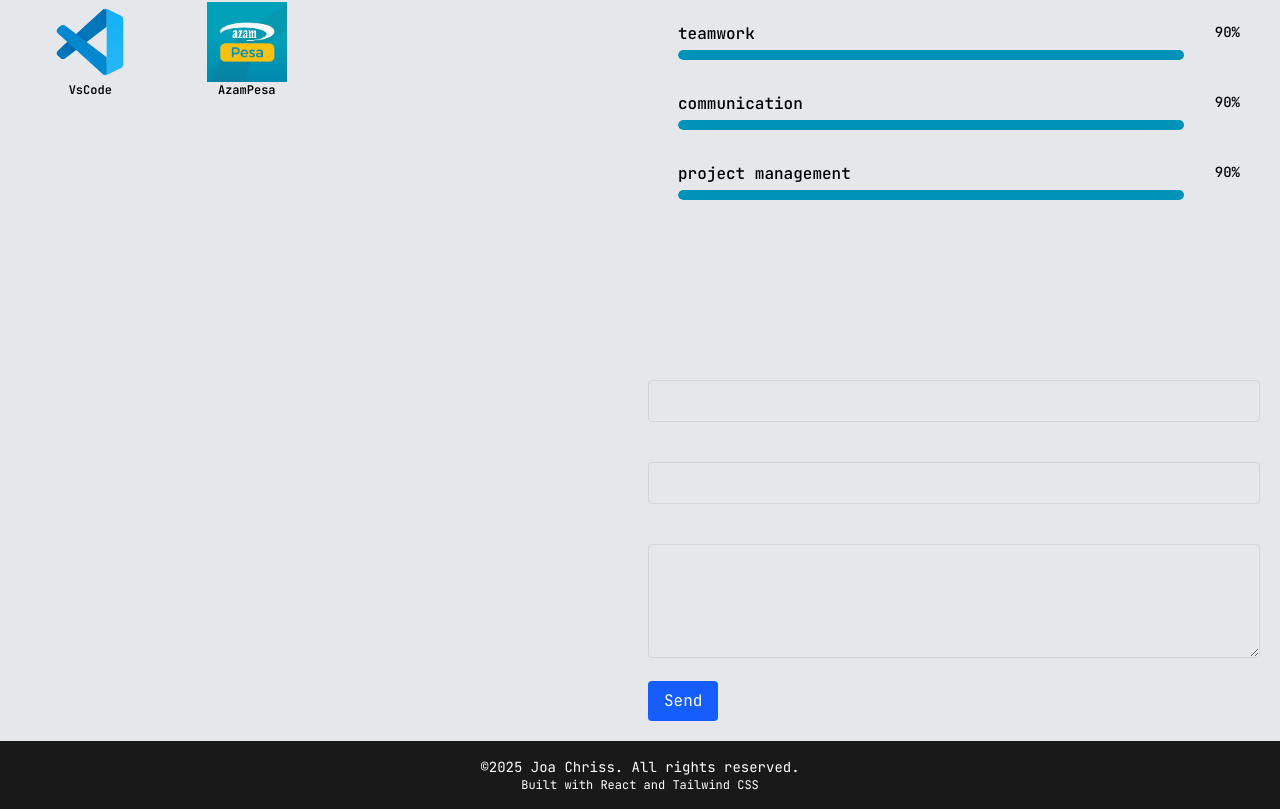
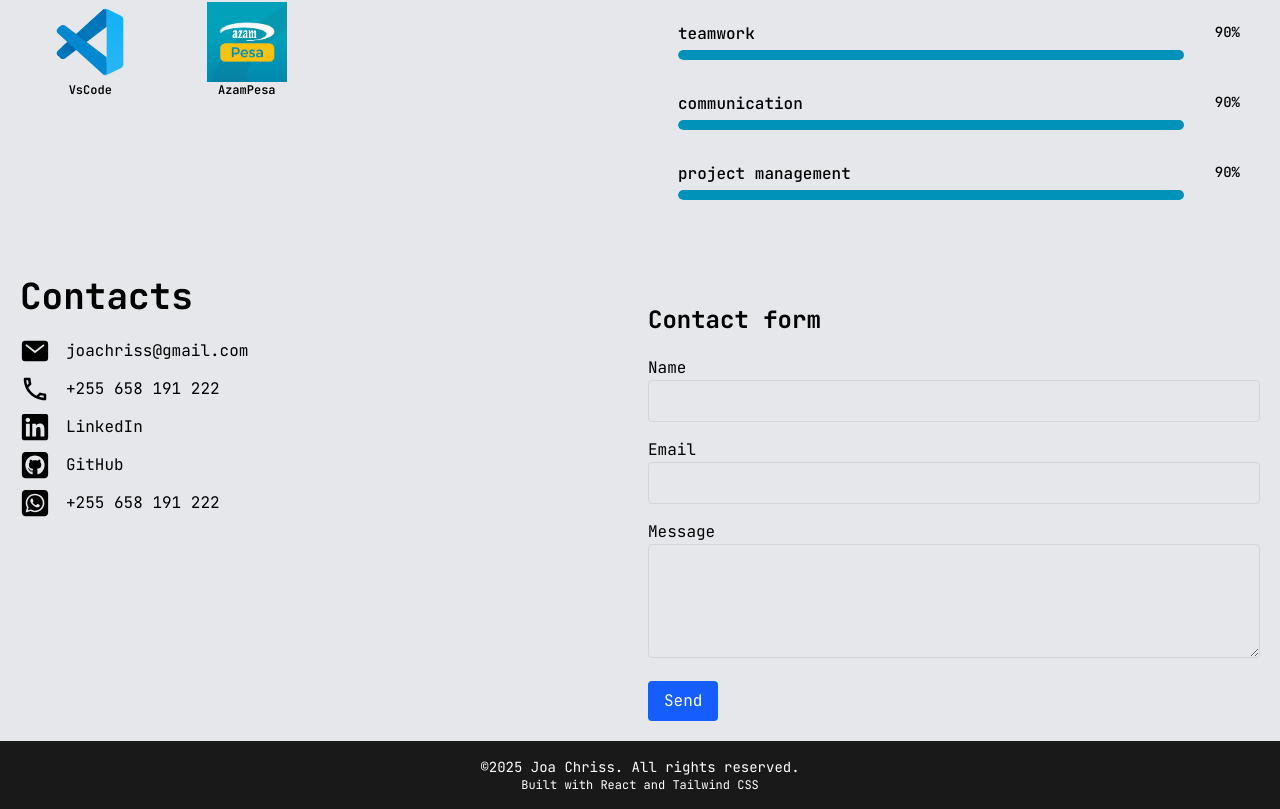
Before and after one commit to Joachriss/portfolio, a React (Vite) app: page / in a window 1280 px wide. Shown: the part 2494-3303 px from the top of the page. Built offline with nearby package versions, Linux system fonts and the light colour scheme.

Commit message:
Modified contacts font color

```diff
--- a/src/components/ContactSection.tsx
+++ b/src/components/ContactSection.tsx
@@ -7,7 +7,7 @@ import { MdOutlinePhone } from "react-icons/md"
 export const ContactSection = () => {
     return (
         <motion.div
-            className="container p-5 grid grid-cols-1 md:grid-cols-2 gap-4 mx-auto"
+            className="container text-black dark:text-gray-300 p-5 grid grid-cols-1 md:grid-cols-2 gap-4 mx-auto"
             initial={{ opacity: 0, y: 50 }}
             whileInView={{ opacity: 1, y: 0 }}
             transition={{ duration: 0.8 }}
```
